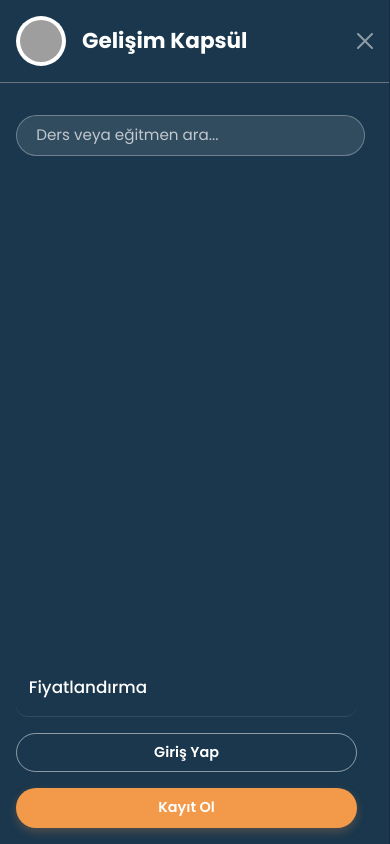
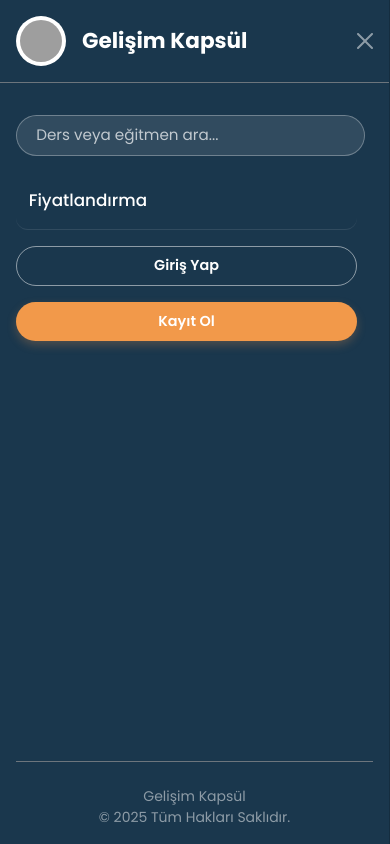
Before and after one commit to Aliceylan11/GelisimKapsul, a Django app: page /accounts/profile/ in a window 390 px wide, after a click that opens the changed part. Run offline with Django 5.2, Linux system fonts and the light colour scheme; grey boxes are pictures that could not be loaded.

Commit message:
Navbar/Offcanvas mobil/masaüstü yerleşim hataları giderildi ve fiyatlandırma tasarımı güncellendi

```diff
--- a/dashboard/templates/dashboard/navbar.html
+++ b/dashboard/templates/dashboard/navbar.html
@@ -22,7 +22,7 @@
           <form class="d-flex mx-lg-auto w-100 w-lg-50 my-3 my-lg-0" role="search">
             <input class="form-control me-2 py-2" type="search" placeholder="Ders veya eğitmen ara..." aria-label="Search">
           </form>
-        <ul class="navbar-nav justify-content-end flex-grow-1 pe-3 align-items-lg-center gap-2">
+          <ul class="navbar-nav justify-content-start flex-grow-1 pe-3 align-items-lg-center gap-2">
               <li class="nav-item">
                   <a class="nav-link text-white" href="#">Fiyatlandırma</a>
               </li>
@@ -52,7 +52,12 @@
                   </li>
               {% endif %}
           </ul>
+          <div class="mt-auto pt-4 border-top border-secondary d-lg-none">
+    <small class="text-white-50 d-block text-center">Gelişim Kapsül</small>
+    <small class="text-white-50 d-block text-center">© 2025 Tüm Hakları Saklıdır.</small>
 </div>
+        </div>
+
       </div>
   </div>
 </nav>
```
Lines whose indentation alone changed are shown as unchanged.
